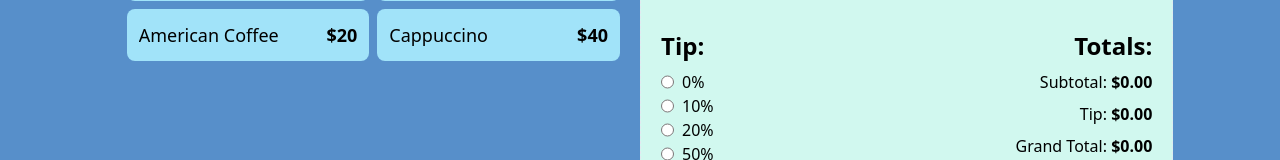
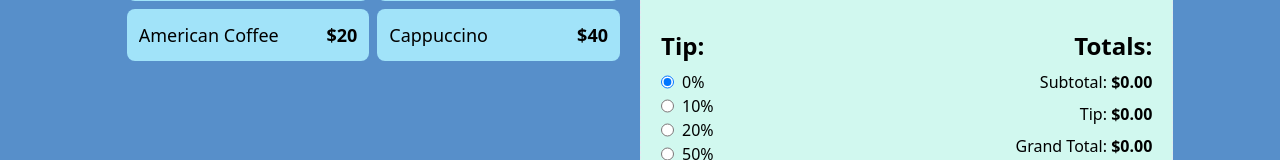
Before and after one commit to GilpiDv/myrestaurant-app, a React (Vite) app: page / in a window 1280 px wide. Shown: the part 539-699 px from the top of the page. Built offline with nearby package versions, Linux system fonts and the light colour scheme.

Commit message:
save/reset order functionality

```diff
--- a/src/App.tsx
+++ b/src/App.tsx
@@ -7,7 +7,7 @@ import useOrder from "./hooks/useOrder";
 
 function App() {
 
-    const { order, addItem, removeItemFromOrder, subtotal, setTip, tipAmount, grandTotal } = useOrder()
+    const { order, addItem, removeItemFromOrder, subtotal, tip, setTip, tipAmount, grandTotal, saveOrder } = useOrder()
 
     return (
         <>
@@ -37,12 +37,14 @@ function App() {
                     <div className="grid md:grid-cols-2">
                         <TipPercentageForm
                             setTip={setTip}
+                            tip={tip}
                         />
 
                         <OrderTotals
                             subtotal={subtotal}
                             tipAmount={tipAmount}
                             grandTotal={grandTotal}
+                            saveOrder={saveOrder}
                         />
                     </div>
                 </div>
--- a/src/components/OrderTotals.tsx
+++ b/src/components/OrderTotals.tsx
@@ -4,9 +4,10 @@ type OrderTotalProps = {
     subtotal: number
     tipAmount: number
     grandTotal: number
+    saveOrder: () => void
 }
 
-export default function OrderTotals({subtotal, tipAmount, grandTotal}: OrderTotalProps) {
+export default function OrderTotals({subtotal, tipAmount, grandTotal, saveOrder}: OrderTotalProps) {
 
     return (
         <>
@@ -27,9 +28,10 @@ export default function OrderTotals({subtotal, tipAmount, grandTotal}: OrderTota
             <button
                 className={`w-full bg-black p-3 uppercase text-white font-bold cursor-pointer col-span-2 my-10
                     ${
-                        grandTotal === 0 ? 'opacity-10 cursor-not-allowed' : 'hover:bg-teal-200 hover:text-black'
+                        grandTotal === 0 ? 'opacity-10 cursor-not-allowed' : 'hover:scale-102 '
                     }`}
                 disabled={grandTotal === 0}
+                onClick={saveOrder}
             >
                 Save Order
             </button>
--- a/src/components/TipPercentageForm.tsx
+++ b/src/components/TipPercentageForm.tsx
@@ -1,26 +1,28 @@
 import { tipOptions } from "../data/db"
 
 type TipPercentageFormProps = {
+    tip: number
     setTip: React.Dispatch<React.SetStateAction<number>>
 }
 
-export default function TipPercentageForm({setTip}: TipPercentageFormProps) {
+export default function TipPercentageForm({tip, setTip}: TipPercentageFormProps) {
     return (
         <div className="space-y-2">
             <h2 className='font-black text-2xl'>Tip:</h2>
             <form action="">
-                {tipOptions.map((tip) => {
+                {tipOptions.map((tipOption) => {
                     return (
-                        <div key={tip.id} className="flex gap-2">
+                        <div key={tipOption.id} className="flex gap-2">
                             <input
-                                id={'tip_' + tip.id}
+                                id={'tip_' + tipOption.id}
                                 type="radio"
                                 name={'tip'}
-                                value={tip.value}
+                                value={tipOption.value}
+                                checked={tipOption.value === tip}
                                 onChange={e => setTip(Number(e.target.value))}
                                 // onChange={e => setTip(+e.target.value)} - The + also converts the value from string to number.
                             />
-                            <label htmlFor={'tip_' + tip.id}>{tip.label}</label>
+                            <label htmlFor={'tip_' + tipOption.id}>{tipOption.label}</label>
                         </div>
                     )
                 })}
--- a/src/hooks/useOrder.ts
+++ b/src/hooks/useOrder.ts
@@ -41,13 +41,20 @@ export default function useOrder() {
         return tipAmount + subtotal;
     }, [tip, order])
 
+    const saveOrder = () => {
+        setOrder([]);
+        setTip(0);
+    }
+
     return {
         order,
         addItem,
         removeItemFromOrder,
         subtotal,
+        tip,
         setTip,
         tipAmount,
-        grandTotal
+        grandTotal,
+        saveOrder
     }
 }
```
